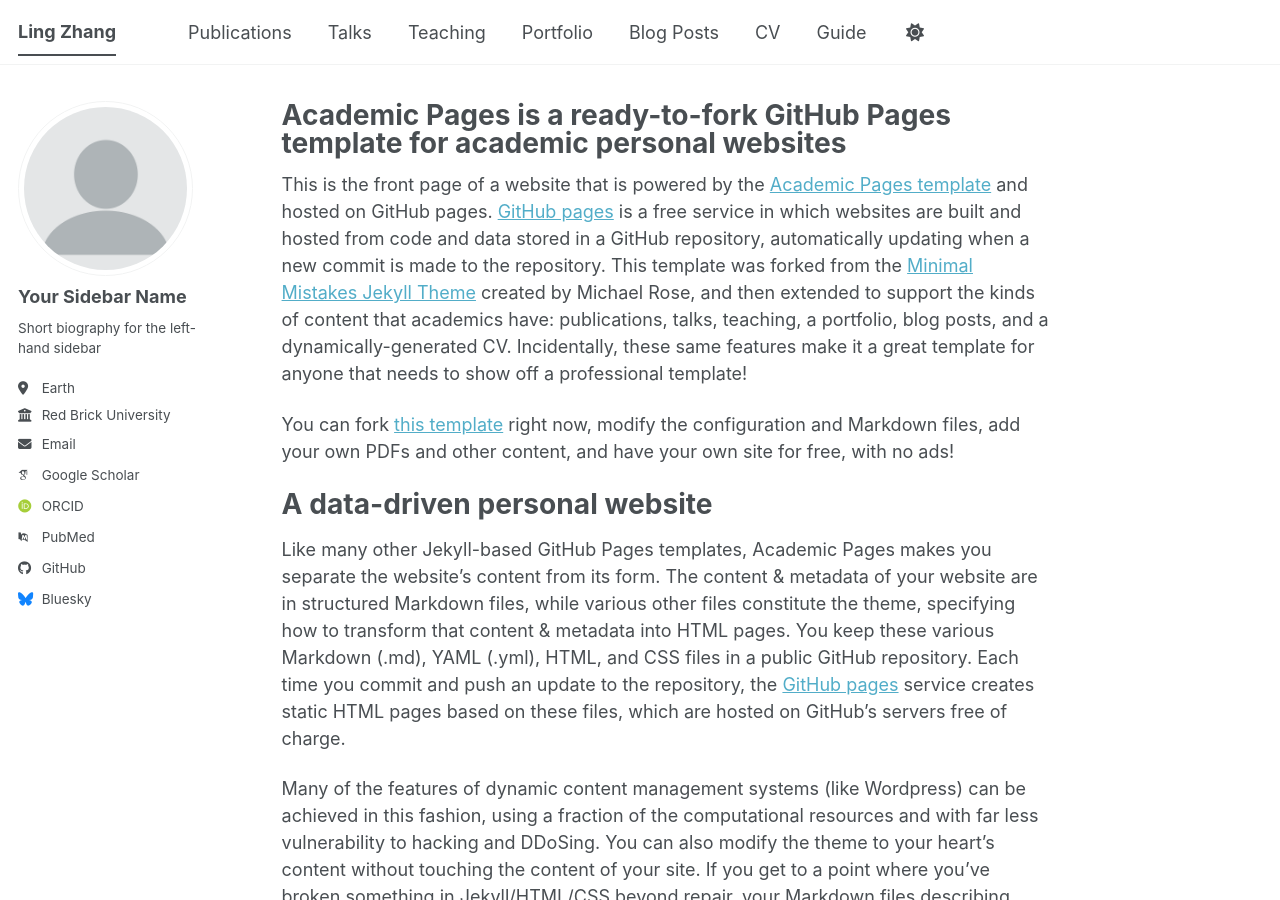
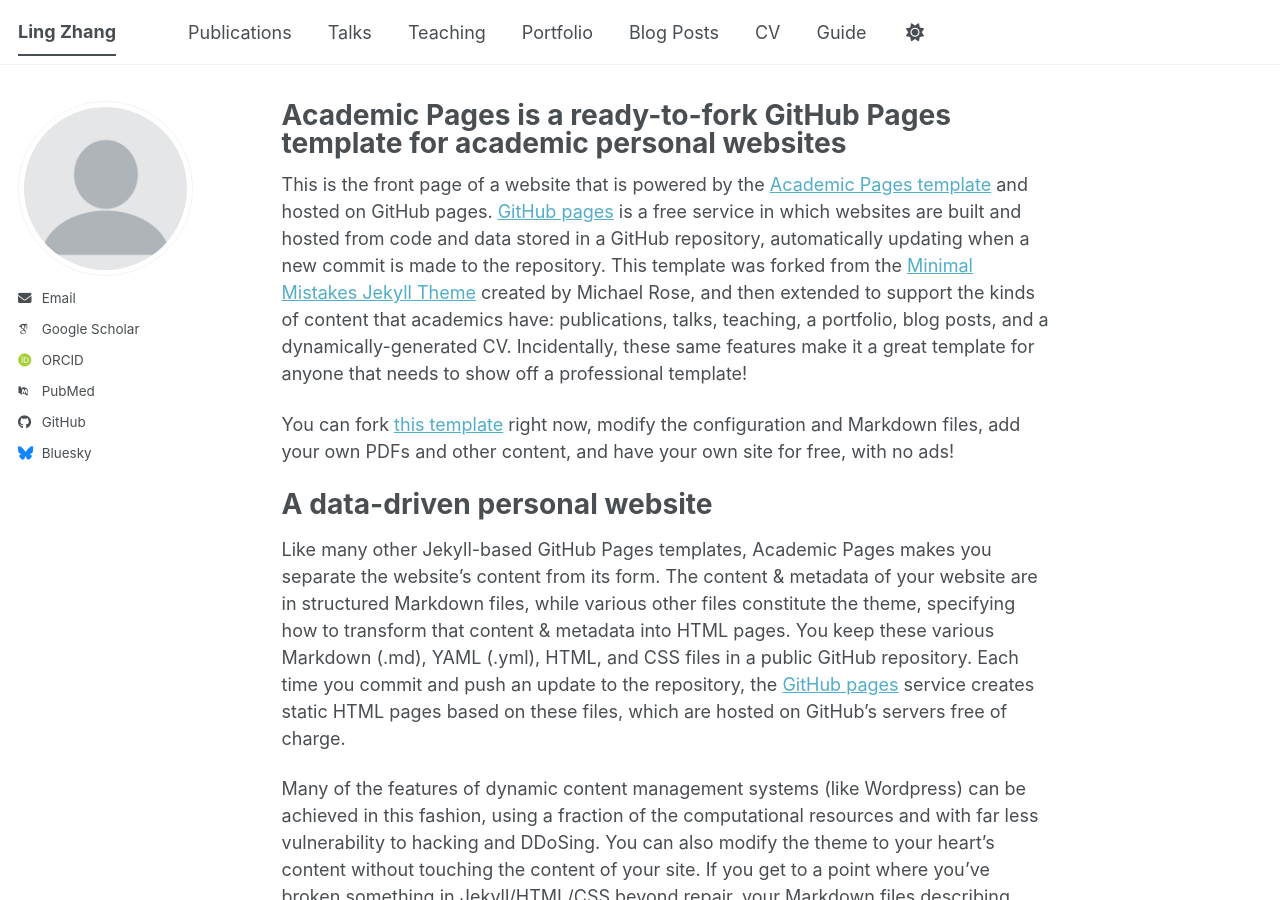
Before and after one commit to sweet-tea-olive/zhangling, a Jekyll site: the page built from _pages/about.md, in a window 1280 px wide and 900 px high. Built offline with Jekyll 4.4.1, drawn with Linux system fonts in a browser that asks for light colours; some web fonts are replaced; a script bundle is joined from its source files by our own code; library files that are not in the unit come from our copies; some of the changed lines change nothing that is shown.

Commit message:
Update _config.yml

```diff
--- a/_config.yml
+++ b/_config.yml
@@ -24,12 +24,12 @@
 author:
   # Biographic information
   avatar           : "profile.png"
-  name             : "Your Sidebar Name"
+  # name             : "Your Sidebar Name"
   pronouns         : # example: "she/her"
-  bio              : "Short biography for the left-hand sidebar"
-  location         : "Earth"
-  employer         : "Red Brick University"
-  uri              : # URL
+  # bio              : "Short biography for the left-hand sidebar"
+  # location         : "Earth"
+  # employer         : "Red Brick University"
+  google scholar              : "https://scholar.google.com/citations?user=JzRpUcMAAAAJ"
   email            : "zhangling@microsoft.com"
 
   # Academic websites
```
